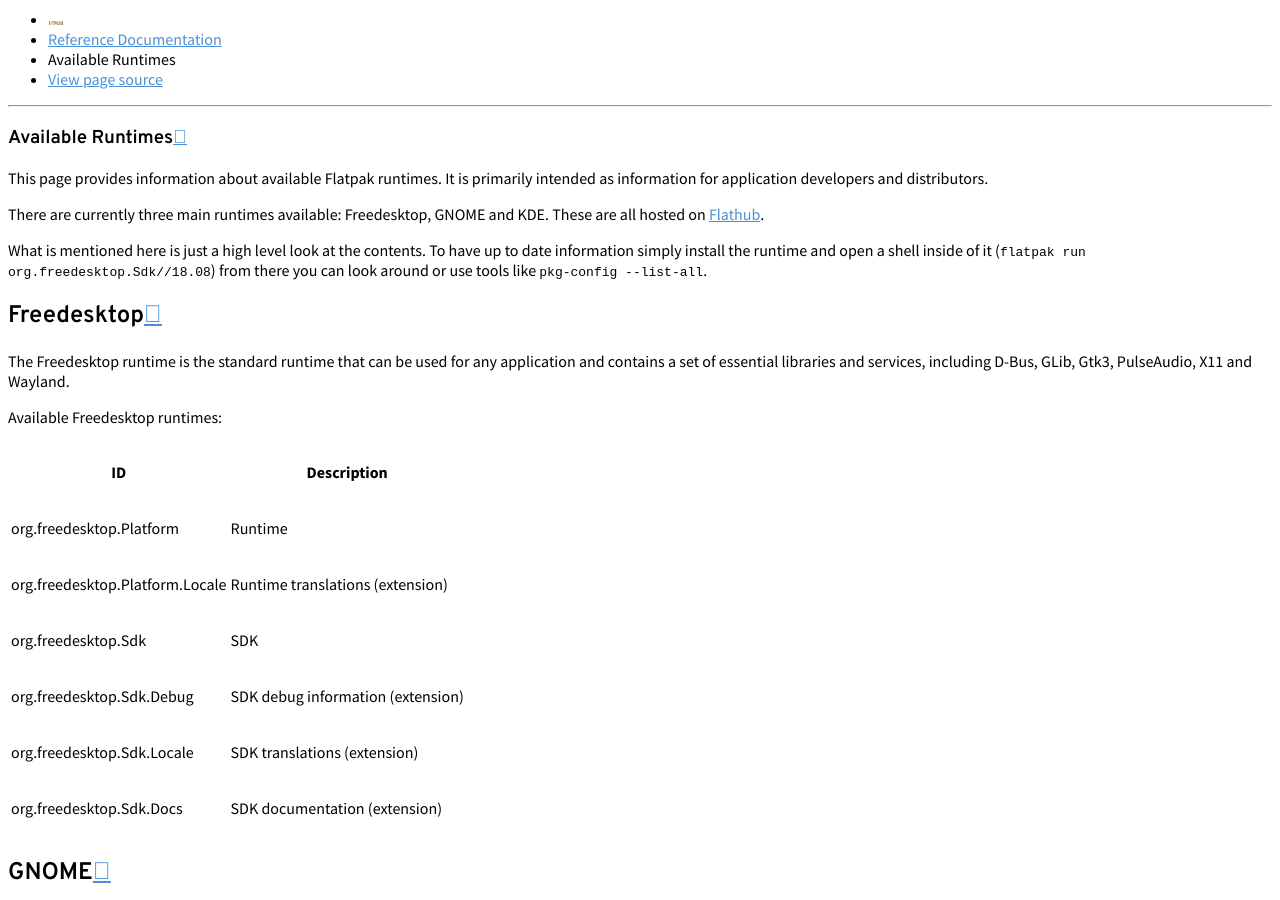
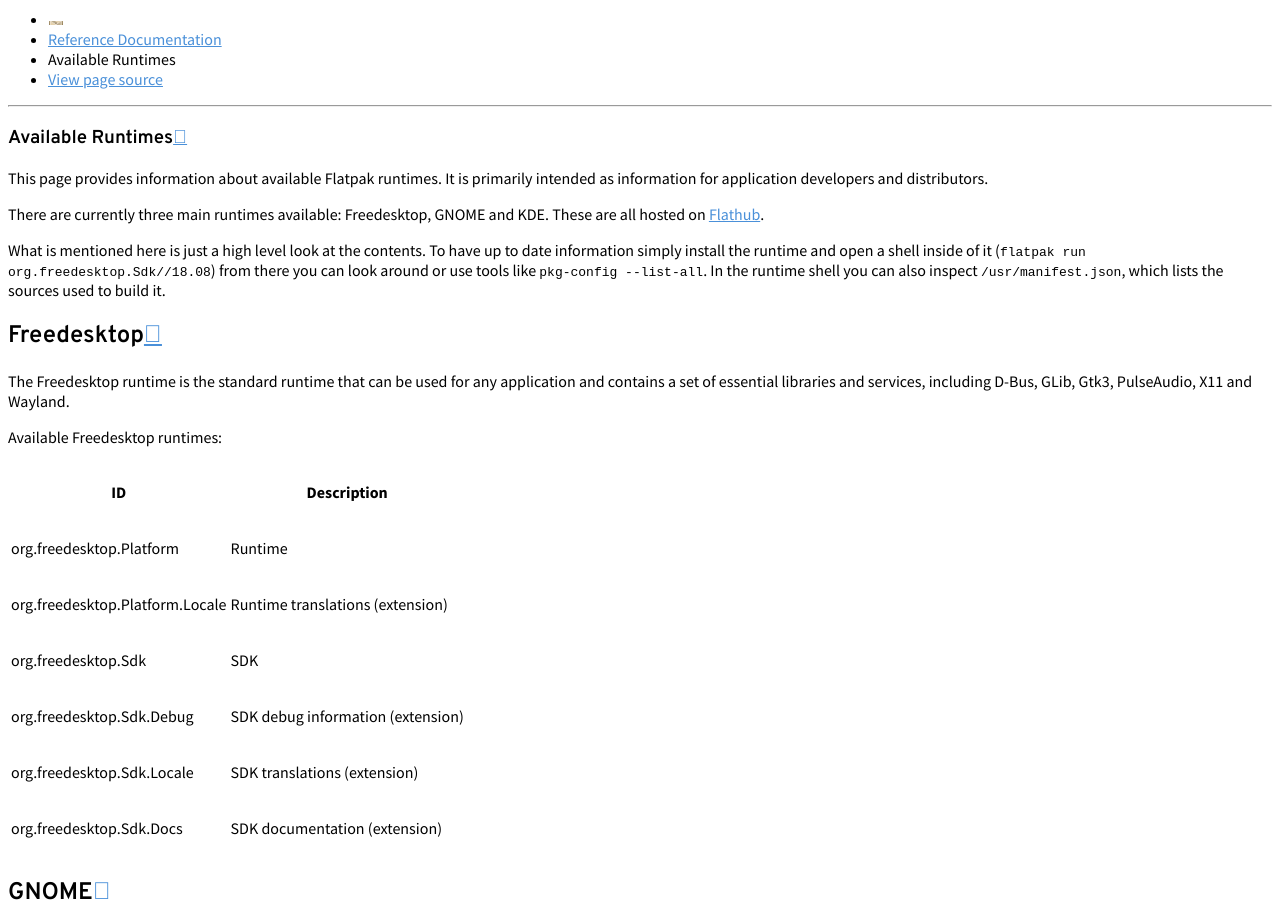
Before and after one commit to flatpak/flatpak-docs, a Sphinx documentation site: the page built from docs/available-runtimes.rst, in a window 1280 px wide and 900 px high, scrolled down 473 px. Built offline with Sphinx 7.4.7 and the Read the Docs theme 2.0.0, drawn with Linux system fonts in a browser that asks for light colours.

Commit message:
available-runtimes: Mention /usr/manifest.json

```diff
--- a/docs/available-runtimes.rst
+++ b/docs/available-runtimes.rst
@@ -9,8 +9,9 @@ KDE. These are all hosted on `Flathub <https://flathub.org/>`_.
 
 What is mentioned here is just a high level look at the contents. To have up
 to date information simply install the runtime and open a shell inside of it
-(``flatpak run org.freedesktop.Sdk//18.08``) from there you can look around or use tools like
-``pkg-config --list-all``.
+(``flatpak run org.freedesktop.Sdk//18.08``) from there you can look around or
+use tools like ``pkg-config --list-all``. In the runtime shell you can also
+inspect ``/usr/manifest.json``, which lists the sources used to build it.
 
 Freedesktop
 -----------
```
